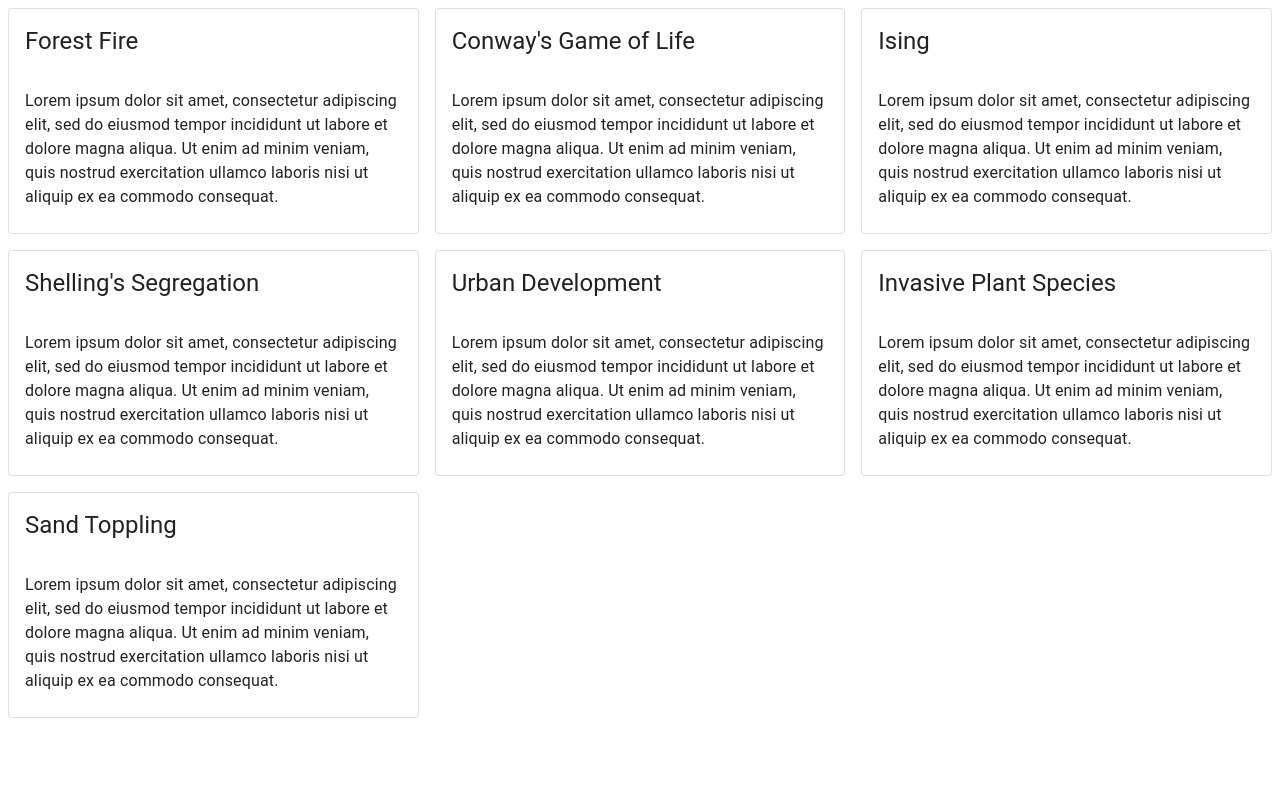
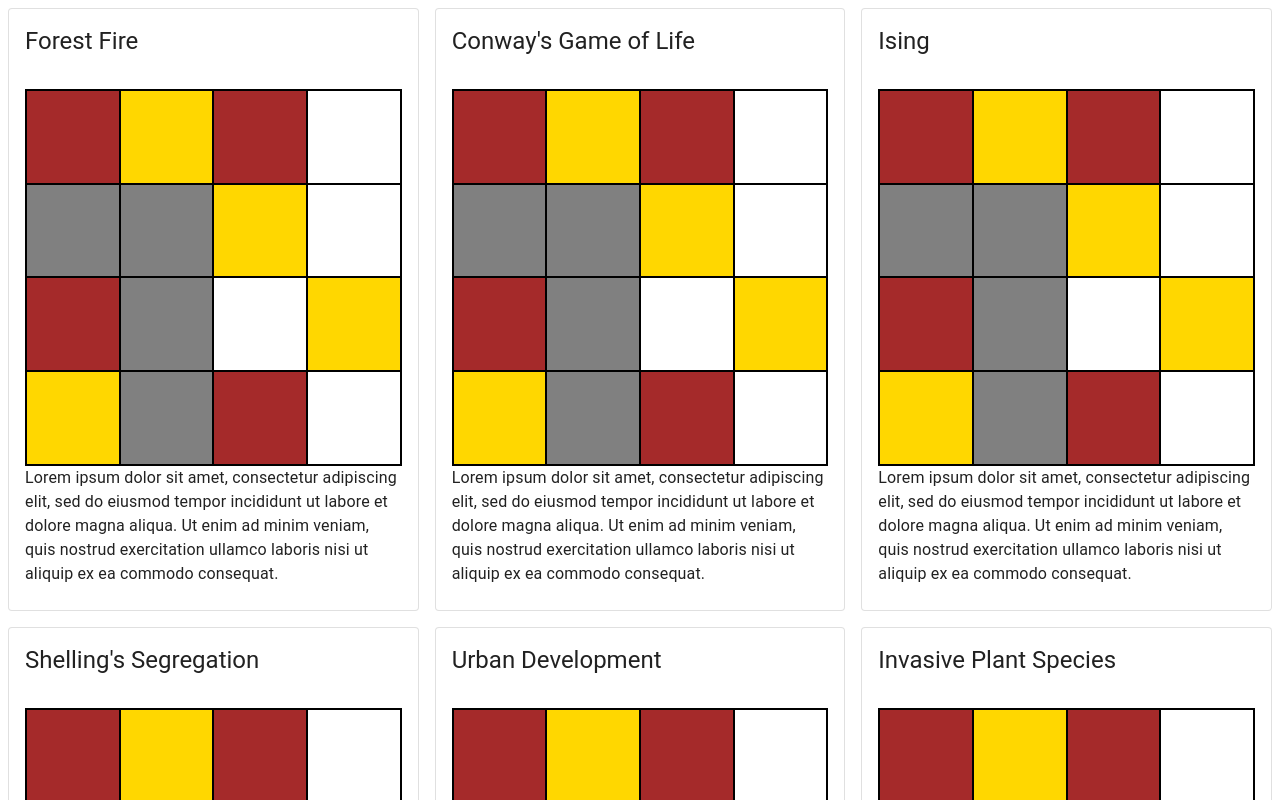
Before and after one commit to cbwestaway/AgentExplorer, a React app: page /#/ in a window 1280 px wide. Shown: the top 800 px of the page. Built offline with nearby package versions, Linux system fonts and the light colour scheme.

Commit message:
SimulationSnapshot v1
- First version of the simulation snapshot component.
  - Accepts a state matrix and a list of colors.
  - Renders a corresponding grid.

```diff
--- a/src/components/Gallery/GalleryContainer.tsx
+++ b/src/components/Gallery/GalleryContainer.tsx
@@ -1,14 +1,14 @@
 import * as React from "react";
 import Grid from '@material-ui/core/Grid';
 
-import { models, modelConfig } from './gallery.interfaces';
+import { Models, ModelConfig } from './gallery.interfaces';
 import GalleryItem from './GalleryItem';
 
-const Gallery = (props: models) => {
+const Gallery = (props: Models) => {
   const { models } = props;
   return (
     <Grid container spacing={2}>
-      { models.map((model: modelConfig, i: number) => <GalleryItem key={`key_${i}`} {...model} />) }
+      { models.map((model: ModelConfig, i: number) => <GalleryItem key={`key_${i}`} {...model} />) }
     </Grid>
   );
 };
--- a/src/components/Gallery/GalleryItem.tsx
+++ b/src/components/Gallery/GalleryItem.tsx
@@ -6,10 +6,11 @@
 import Typography from '@material-ui/core/Typography';
 import { useHistory } from "react-router-dom";
 
-import { modelConfig } from "./gallery.interfaces";
+import { ModelConfig } from "./gallery.interfaces";
+import SimulationSnapshot from '../common/SimulationSnapshot';
 
 
-const GalleryItem = (props: modelConfig) => {
+const GalleryItem = (props: ModelConfig) => {
   const history = useHistory();
 
   const { name, path, summary } = props;
@@ -21,6 +22,10 @@
         >
         </CardHeader>
         <CardContent>
+          <SimulationSnapshot
+            state={[[3, 1, 3, 4], [2, 2, 1, 4], [3, 2, 4, 1], [1, 2, 3, 4]]}
+            gridColors={['purple', 'gold', 'grey', 'brown']}
+          />
           <Typography>
             {summary}
           </Typography>
--- a/src/components/Gallery/gallery.interfaces.ts
+++ b/src/components/Gallery/gallery.interfaces.ts
@@ -1,9 +1,9 @@
-export interface modelConfig {
+export interface ModelConfig {
   name: string;
   path: string;
   summary: string;
 };
 
-export interface models {
-  models: modelConfig[];
+export interface Models {
+  models: ModelConfig[];
 };
--- /dev/null
+++ b/src/components/common/SimulationSnapshot.tsx
@@ -0,0 +1,83 @@
+import * as React from 'react';
+import { makeStyles } from "@material-ui/core/styles";
+
+interface SnapshotProps {
+  state: number[][];
+  gridColors: string[];
+}
+
+interface ColorClassMap {
+  [index: number]: {
+    backgroundColor: string;
+  };
+}
+
+const SimulationSnapshot = (props: SnapshotProps) => {
+  const classes = useStyles();
+  const { state, gridColors } = props;
+
+  const colorClasses: ColorClassMap = {};
+  gridColors.forEach((color, ind) => {
+    colorClasses[ind] = {
+      backgroundColor: color
+    };
+  });
+  const colorMap = (makeStyles({
+    ...colorClasses
+  }))();
+
+  const rows = new Array(state.length);
+  for (let m = 0; m < state.length; m++) {
+    const cells = [];
+    for (let n = 0; n < state[0].length; n++) {
+      const cellState = state[m][n];
+      cells.push(
+        <div
+          key={`key_cell_${m}_${n}`}
+          className={`${classes.cell} ${colorMap[cellState]}`}
+        />
+      );
+    }
+    rows.push(
+      <div key={`key_row_${m}`} className={classes.row}>
+        {...cells}
+      </div>
+    )
+  }
+
+  return (
+    <div className={classes.container}>
+      <div className={classes.grid}>
+        {...rows}
+      </div>
+    </div>
+  );
+};
+
+const useStyles = makeStyles((theme) => ({
+  container: {
+    width: '100%',
+    display: 'flex',
+    justifyContent: 'center',
+    '&::after': {
+      content: `""`,
+      paddingBottom: '100%'
+    }
+  },
+  grid: {
+    display: 'flex',
+    flexDirection: 'column',
+    width: '100%',
+    border: '1px solid black'
+  },
+  row: {
+    display: 'flex',
+    flexGrow: 1
+  },
+  cell: {
+    flexGrow: 1,
+    border: '1px solid black'
+  }
+}));
+
+export default SimulationSnapshot;
```
